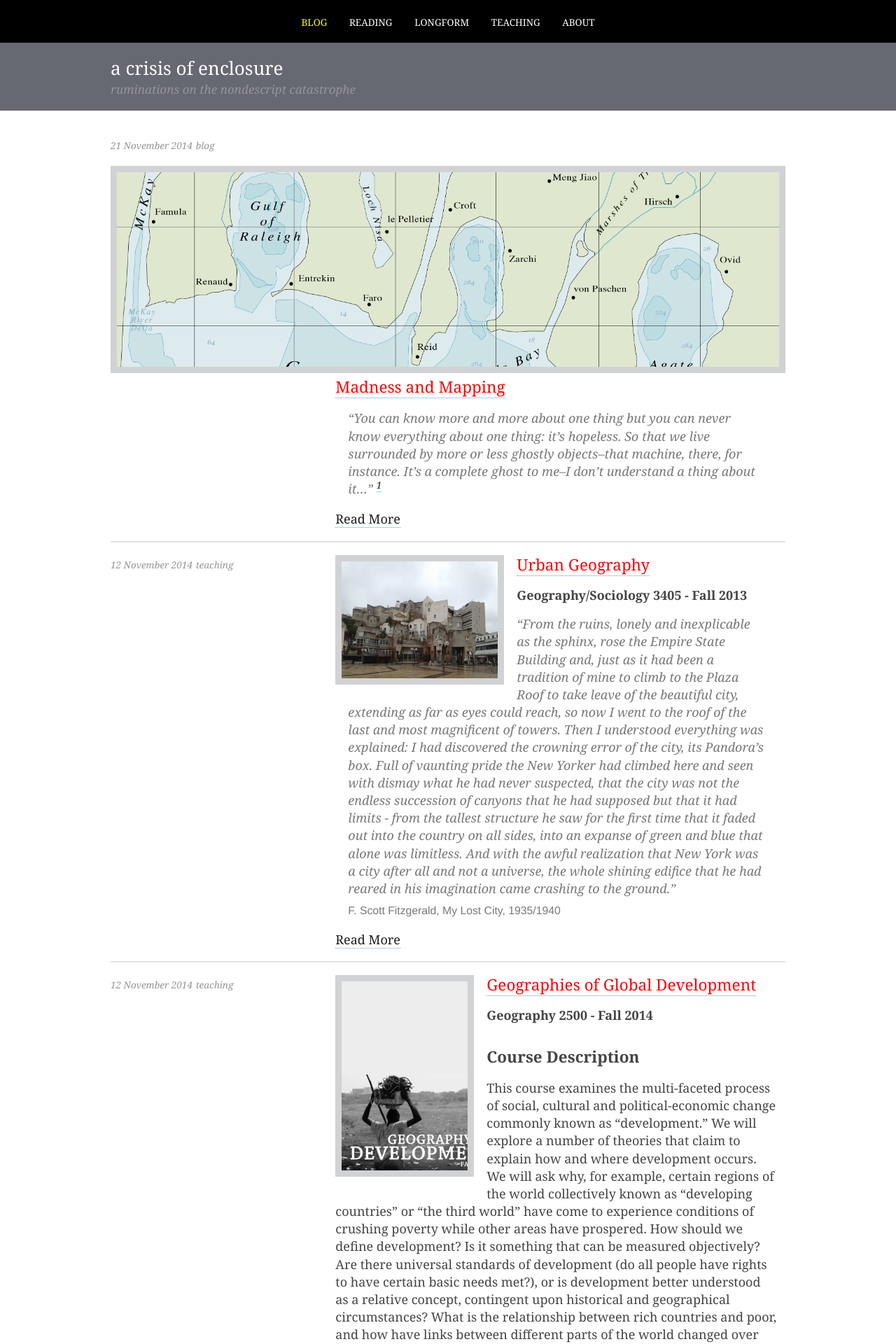
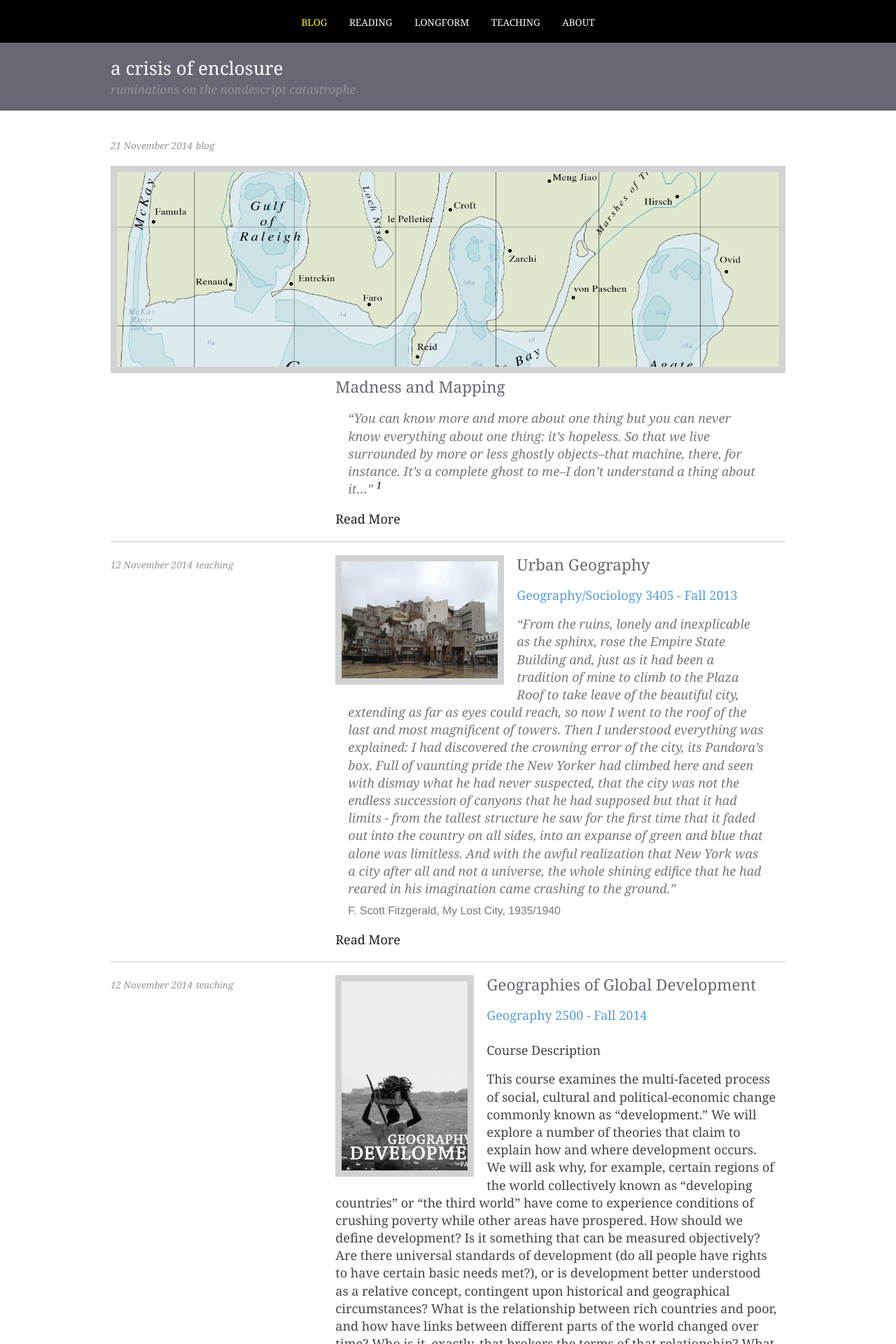
Before and after one commit to nisaface/nisaface.github.io, a Jekyll site: the page built from index.html, in a window 1280 px wide. Shown: the top 1920 px of the page at 70% size. Built offline with Jekyll 4.4.1, drawn with Linux system fonts in a browser that asks for light colours; the list of posts is cut into pages by our own code.

Commit message:
Post font size, color, decoration and weight

```diff
--- a/css/style.css
+++ b/css/style.css
@@ -445,7 +445,6 @@ body {
 
 a {
   color: #1d1d1d;
-  border-bottom: 1px dotted #529edc;
   text-decoration: none;
 }
 
@@ -506,7 +505,8 @@ h1 {
 }
 
 h2 {
-  font-size: 1.25em;
+  font-size: 1em;
+  font-weight: normal;
 }
 
 h3 {
@@ -693,13 +693,19 @@ figure {
 }
 
 .post-title a {
-  color: red;
+  color: #666873;
+}
+
+.post-title a:hover {
+  color: #529edc;
 }
 
 .post-subtitle {
   font-size: 1em;
   max-width: 35em;
   margin: 1em auto;
+  font-weight: normal;
+  color: #529edc;
 }
 
 .post-meta {
```
